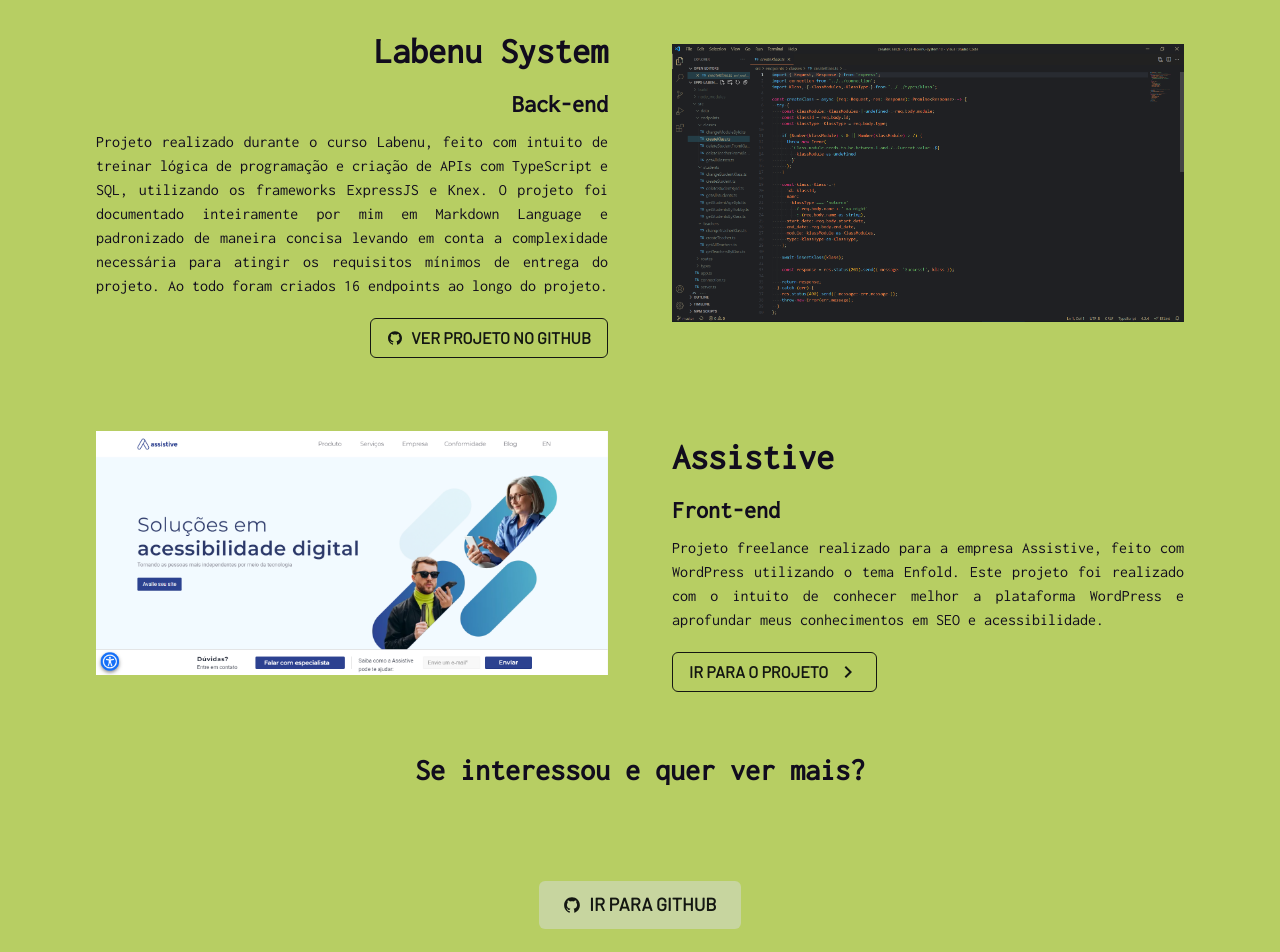
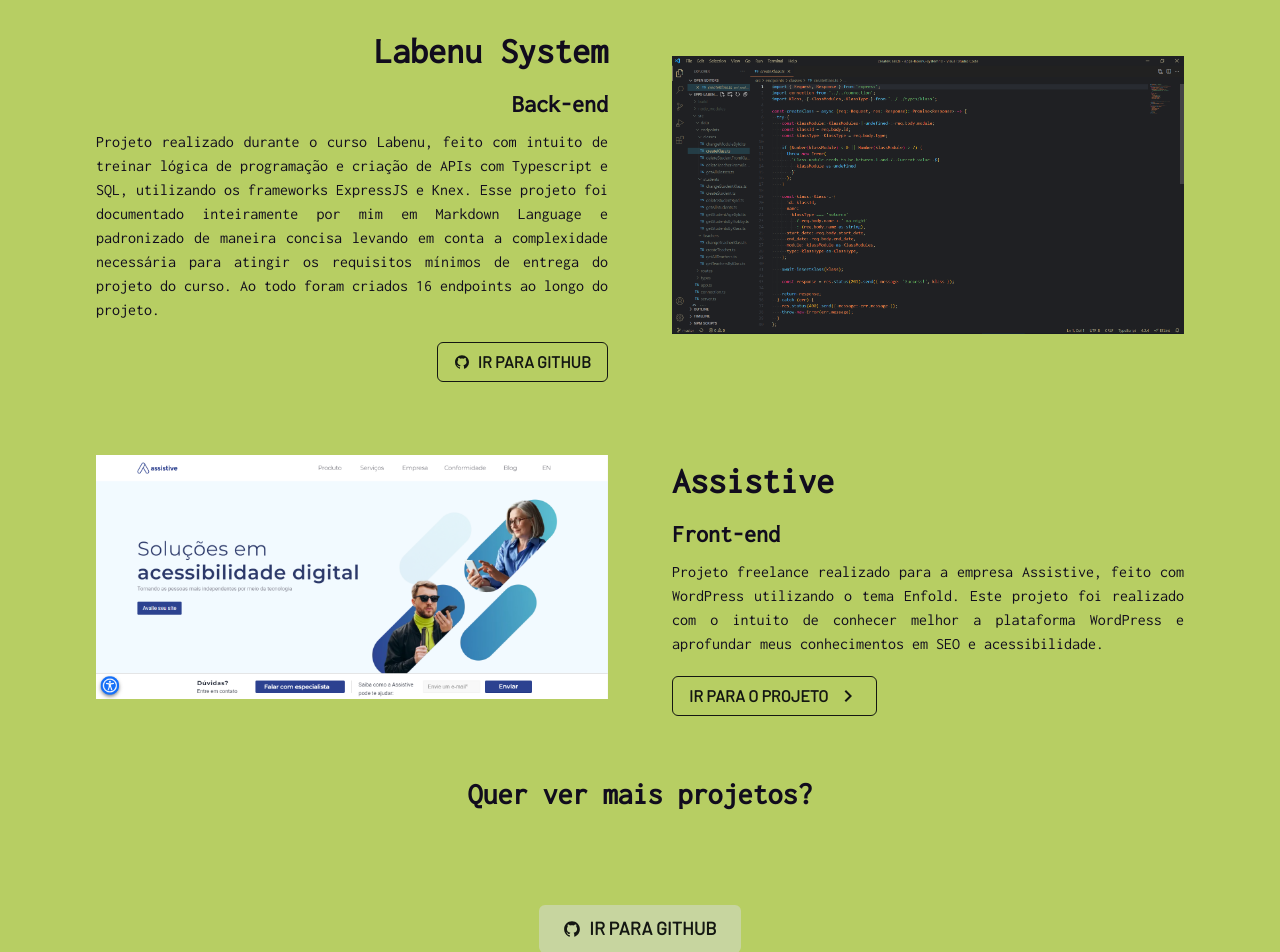
Before and after one commit to cptvictor95/portfolio, a Next.js app: page / in a window 1280 px wide. Shown: the part 2760-3712 px from the top of the page. Built offline with nearby package versions, Linux system fonts and the light colour scheme; a web font is replaced by a local one.

Commit message:
translate projects section

```diff
--- a/components/Project.tsx
+++ b/components/Project.tsx
@@ -1,5 +1,6 @@
 import { ChevronRightIcon } from '@chakra-ui/icons';
 import { Flex, Stack, Text, Link, Button, Image } from '@chakra-ui/react';
+import { useRouter } from 'next/router';
 import React from 'react';
 import { AiFillGithub } from 'react-icons/ai';
 
@@ -16,8 +17,7 @@
     backendUrl?: string;
   };
 };
-
-const Project: React.FC<{
+type ProjectProps = {
   contentDirection?: ContentDirection;
   title: string;
   content: string;
@@ -25,7 +25,9 @@
   links: ProjectLinks;
   previewImgUrl: string;
   isOnGithub?: boolean;
-}> = ({
+};
+
+const Project: React.FC<ProjectProps> = ({
   contentDirection = 'right',
   title,
   content,
@@ -40,6 +42,8 @@
       : stack === 'frontend'
       ? 'Front-end'
       : 'Back-end';
+  const router = useRouter();
+  const { locale } = router;
 
   return contentDirection === 'right' ? (
     <Flex
@@ -81,7 +85,7 @@
                 w="max-content"
                 rightIcon={<ChevronRightIcon fontSize="x-large" />}
               >
-                Ir para o projeto
+                {locale === 'pt_BR' ? 'Ir para o projeto' : 'Go to project'}
               </Button>
             </Link>
           )}
@@ -95,7 +99,9 @@
                     variant="nostyle"
                   >
                     <Button variant="outline" leftIcon={<AiFillGithub />}>
-                      Ver Frontend no github
+                      {locale === 'pt_BR'
+                        ? 'Ver frontend no github'
+                        : 'See frontend on github'}
                     </Button>
                   </Link>
                   <Link
@@ -104,7 +110,9 @@
                     variant="nostyle"
                   >
                     <Button variant="outline" leftIcon={<AiFillGithub />}>
-                      Ver Backend no github
+                      {locale === 'pt_BR'
+                        ? 'Ver backend no github'
+                        : 'See backend on github'}
                     </Button>
                   </Link>
                 </Flex>
@@ -120,7 +128,9 @@
                     alignSelf="flex-end"
                     leftIcon={<AiFillGithub />}
                   >
-                    Ver frontend no Github
+                    {locale === 'pt_BR'
+                      ? 'Ver frontend no github'
+                      : 'See frontend on github'}
                   </Button>
                 </Link>
               )}
@@ -135,7 +145,9 @@
                     alignSelf="flex-end"
                     leftIcon={<AiFillGithub />}
                   >
-                    Ver backend no Github
+                    {locale === 'pt_BR'
+                      ? 'Ver backend no github'
+                      : 'See backend on github'}
                   </Button>
                 </Link>
               )}
@@ -181,7 +193,7 @@
             alignSelf="flex-end"
             leftIcon={<AiFillGithub />}
           >
-            Ver projeto no github
+            {locale === 'pt_BR' ? 'Ir para github' : 'Go to github'}
           </Button>
         </Link>
       </Stack>
--- a/locale/projects.ts
+++ b/locale/projects.ts
@@ -0,0 +1,30 @@
+export const gastura = {
+  ptBR: {
+    content:
+      'Projeto planejado para ser lançado em versões pequenas, com o intuito de ensinar programação a um amigo, ao mesmo tempo em que crio uma maneira autêntica de controlar meu dinheiro utilizando uma ferramenta minha, podendo criar mais consciência sobre meus próprios gastos e recebimentos mensais, sendo eles fixos ou variantes. A primeira versão foi construída em maioria por mim, e a segunda versão foi planejada para ser entregue ao meu amigo e para que ele desenvolvesse autonomia e ter responsabilidade sobre um projeto, e que já possui um cliente real. Tech-stack utilizada: foi NextJS, Firebase e Firestore e hospedado na Vercel.',
+  },
+  enUS: {
+    content:
+      'Project planned to be released in small versions, in order to teach programming to a friend, while creating an authentic way to control my money using a tool of mine, being able to create more awareness about my own expenses and monthly receipts, being they fixed or variants. The first version was mostly built by me, and the second version was planned to be delivered to my friend so that he could develop autonomy and take responsibility for a project, which already has a real client. Tech-stack used: it was NextJS, Firebase and Firestore and hosted at Vercel.',
+  },
+};
+export const labenuSystem = {
+  ptBR: {
+    content:
+      'Projeto realizado durante o curso Labenu, feito com intuito de treinar lógica de programação e criação de APIs com Typescript e SQL, utilizando os frameworks ExpressJS e Knex. Esse projeto foi documentado inteiramente por mim em Markdown Language e padronizado de maneira concisa levando em conta a complexidade necessária para atingir os requisitos mínimos de entrega do projeto do curso. Ao todo foram criados 16 endpoints ao longo do projeto.',
+  },
+  enUS: {
+    content:
+      'Project carried out during the Labenu bootcamp, with the aim of training programming logic and creating APIs with Typescript and SQL, using the ExpressJS and Knex frameworks. This project was documented entirely by me in Markdown Language and standardized concisely taking into account the complexity needed to meet the minimum project delivery requirements. Sixteen endpoints were created throughout the project.',
+  },
+};
+export const assistive = {
+  ptBR: {
+    content:
+      'Projeto freelance realizado para a empresa Assistive, feito com WordPress utilizando o tema Enfold. Este projeto foi realizado com o intuito de conhecer melhor a plataforma WordPress e aprofundar meus conhecimentos em SEO e acessibilidade.',
+  },
+  enUS: {
+    content:
+      'Freelance project working with Assistive, made with WordPress using the Enfold theme. This project was carried out with the aim of getting to know the WordPress platform better and deepening my knowledge of SEO and accessibility.',
+  },
+};
--- a/sections/Projects.tsx
+++ b/sections/Projects.tsx
@@ -1,9 +1,13 @@
 import { Stack, Text, Button, Link } from '@chakra-ui/react';
+import { useRouter } from 'next/router';
 import React from 'react';
 import { AiFillGithub } from 'react-icons/ai';
 import Project from '../components/Project';
+import { assistive, gastura, labenuSystem } from '../locale/projects';
 
 const Projects: React.FC = () => {
+  const router = useRouter();
+  const { locale } = router;
   return (
     <Stack as="section" py={16} id="projects" bg="limegreen" color="purple.900">
       <Text
@@ -13,12 +17,14 @@
         fontWeight="semibold"
         textAlign="center"
       >
-        Meus Projetos
+        {locale === 'pt_BR' ? 'Meus Projetos' : 'My Projects'}
       </Text>
 
       <Project
         title="Gastura"
-        content="Projeto planejado para ser lançado em versões pequenas, com o intuito de ensinar programação a um amigo, ao mesmo tempo em que crio uma maneira autêntica de controlar meu dinheiro utilizando uma ferramenta minha, podendo criar mais consciência sobre meus próprios gastos e recebimentos mensais, sendo eles fixos ou variantes. A primeira versão foi construída em maioria por mim, e a segunda versão foi planejada para ser entregue ao meu amigo e para que ele desenvolvesse autonomia e ter responsabilidade sobre um projeto, e que já possui um cliente real. Tech-stack utilizada:  foi NextJS, Firebase e Firestore e hospedado na  Vercel."
+        content={
+          locale === 'pt_BR' ? gastura.ptBR.content : gastura.enUS.content
+        }
         stack="frontend"
         links={{
           production: 'https://gastura.vercel.app',
@@ -33,13 +39,11 @@
         title="Labenu System"
         stack="backend"
         contentDirection="left"
-        content="Projeto realizado durante o curso Labenu, feito com intuito de treinar
-          lógica de programação e criação de APIs com TypeScript e SQL,
-          utilizando os frameworks ExpressJS e Knex. O projeto foi documentado
-          inteiramente por mim em Markdown Language e padronizado de maneira
-          concisa levando em conta a complexidade necessária para atingir os
-          requisitos mínimos de entrega do projeto. Ao todo foram criados 16
-          endpoints ao longo do projeto."
+        content={
+          locale === 'pt_BR'
+            ? labenuSystem.ptBR.content
+            : labenuSystem.enUS.content
+        }
         links={{
           github: {
             backendUrl:
@@ -53,7 +57,9 @@
         title="Assistive"
         stack="frontend"
         contentDirection="right"
-        content="Projeto freelance realizado para a empresa Assistive, feito com WordPress utilizando o tema Enfold. Este projeto foi realizado com o intuito de conhecer melhor a plataforma WordPress e aprofundar meus conhecimentos em SEO e acessibilidade."
+        content={
+          locale === 'pt_BR' ? assistive.ptBR.content : assistive.enUS.content
+        }
         links={{
           production: 'https://assistive.com.br',
         }}
@@ -67,7 +73,9 @@
         fontWeight="semibold"
         textAlign="center"
       >
-        Se interessou e quer ver mais?
+        {locale === 'pt_BR'
+          ? 'Quer ver mais projetos?'
+          : 'Want to see more projects?'}
       </Text>
 
       <Button
@@ -80,7 +88,7 @@
         alignSelf="center"
         leftIcon={<AiFillGithub />}
       >
-        Ir para github
+        {locale === 'pt_BR' ? 'Ir para ' : 'Go to'} github
       </Button>
     </Stack>
   );
```
